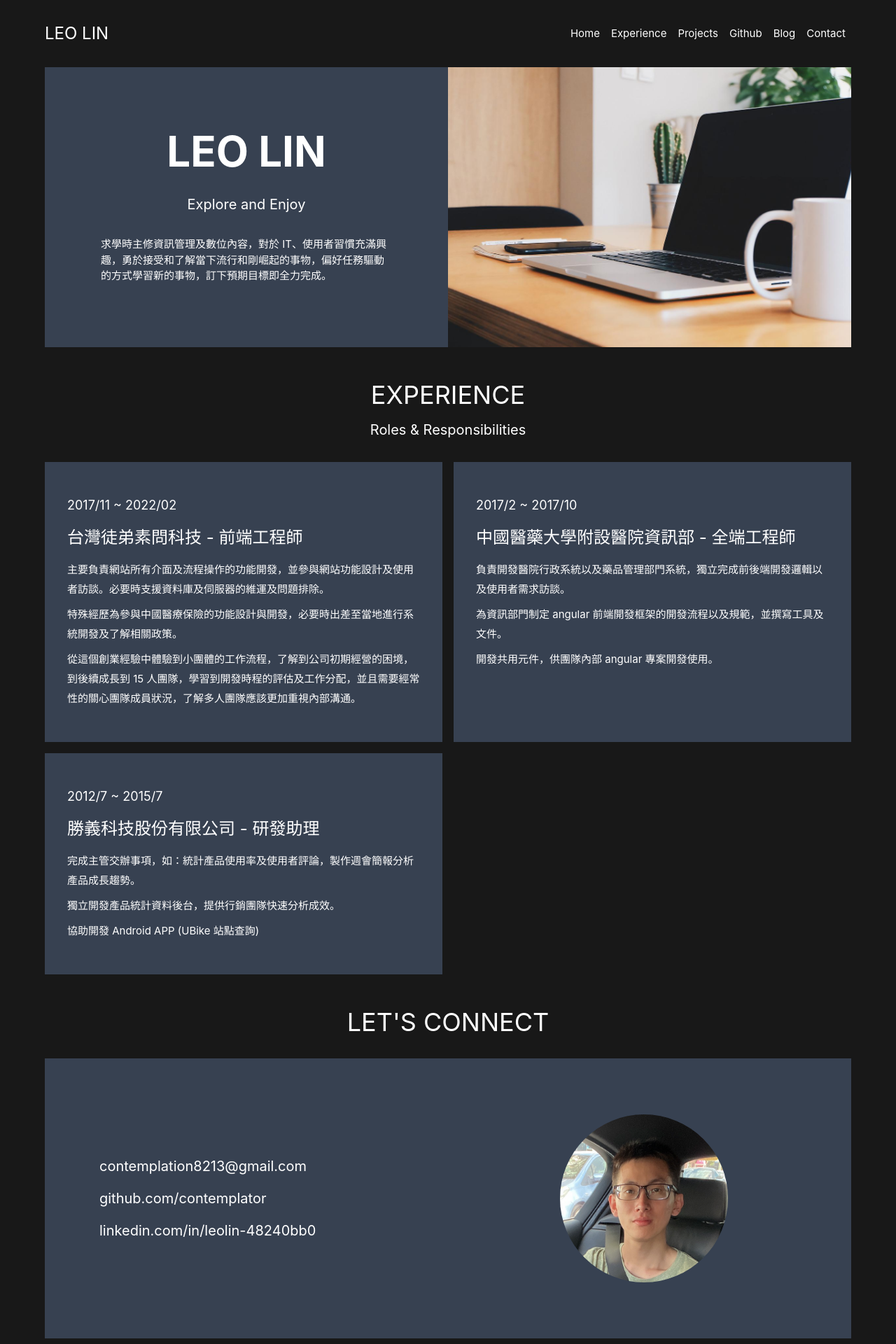
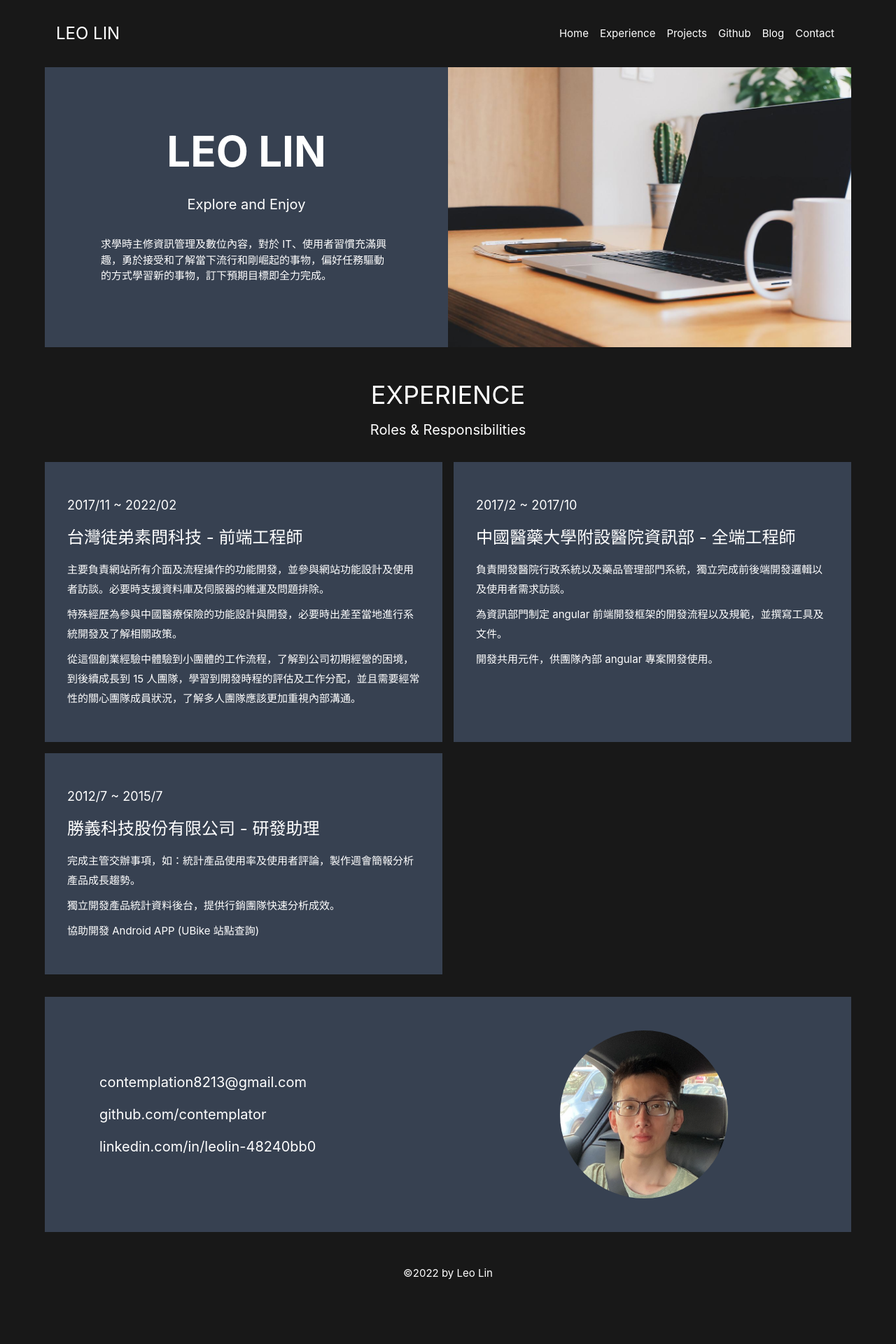
Before and after one commit to contemplator/resume-2022, a Vue app: page / in a window 1280 px wide. Shown: the top 1920 px of the page at 70% size. After the commit the page ends 1855 px from the top, so only its background shows below. Built offline with nearby package versions, Linux system fonts and the light colour scheme; some icons are missing.

Commit message:
feature: 完成 RWD

```diff
--- a/package.json
+++ b/package.json
@@ -1,6 +1,6 @@
 {
   "name": "leo-resume",
-  "version": "1.0.0",
+  "version": "1.0.1",
   "scripts": {
     "dev": "vite",
     "start": "npm run dev",
--- a/src/App.vue
+++ b/src/App.vue
@@ -12,11 +12,6 @@
   projects: "Projects",
   contact: "Contact",
 };
-// watch:{
-//     $route (to, from){
-//         this.show = false;
-//     }
-// }
 watch(
   () => route.name,
   async () => {
@@ -32,7 +27,7 @@
 </script>
 
 <template>
-  <header>
+  <header class="sticky top-0 z-10">
     <IndexHeader></IndexHeader>
   </header>
 
--- a/src/components/IndexHeader.vue
+++ b/src/components/IndexHeader.vue
@@ -1,13 +1,20 @@
 <script setup lang="ts">
 import { RouterLink } from "vue-router";
+import { Icon } from "@iconify/vue";
+import { ref } from "vue";
+
+let open = ref(false);
+function toggle() {
+  open.value = !open.value;
+}
 </script>
 
 <template>
-  <div class="header max-w-6xl mx-auto flex justify-between items-center my-8">
+  <div class="header max-w-6xl mx-auto flex justify-between items-center py-4 md:py-8 px-4">
     <div id="website-title" class="text-2xl font-medium uppercase">
       <RouterLink to="/">Leo Lin</RouterLink>
     </div>
-    <div id="navigation" class="flex-1">
+    <div id="navigation" class="flex-1 hidden md:block">
       <nav>
         <ul class="flex items-center float-right">
           <li class="mx-2"><RouterLink to="/">Home</RouterLink></li>
@@ -28,5 +35,53 @@
         </ul>
       </nav>
     </div>
+    <div class="block md:hidden">
+      <Icon icon="eva:menu-fill" class="text-3xl cursor-pointer" @click="toggle" />
+    </div>
+  </div>
+  <!-- slide -->
+  <div class="fixed inset-0 overflow-hidden z-10 nav-slide" v-if="open === true">
+    <div class="absolute inset-0 overflow-hidden">
+      <div class="absolute inset-0 bg-gray-700 bg-opacity-90 transition-opacity" aria-hidden="true"></div>
+      <div class="pointer-events-none fixed inset-y-0 right-0 flex max-w-xs pl-10">
+        <div class="pointer-events-auto relative w-screen max-w-md">
+          <div class="absolute top-0 left-0 -ml-8 flex pt-4 pr-2 sm:-ml-10 sm:pr-4">
+            <button type="button" class="rounded-md text-gray-300 hover:text-white focus:outline-none focus:ring-2 focus:ring-white" @click="toggle">
+              <Icon icon="la:times" class="text-3xl text-white" />
+            </button>
+          </div>
+
+          <div class="flex h-full flex-col overflow-y-scroll bg-gray-700 py-6 shadow-xl items-center">
+            <div class="relative mt-6 flex-1 px-4 sm:px-6">
+              <nav>
+                <ul class="float-right">
+                  <li @click="toggle" class="mx-2"><RouterLink to="/">Home</RouterLink></li>
+                  <li @click="toggle" class="mx-2"><RouterLink to="/experience">Experience</RouterLink></li>
+                  <li @click="toggle" class="mx-2"><RouterLink to="/projects">Projects</RouterLink></li>
+                  <!-- <li class="mx-2 social-link">
+                    <a href="https://www.linkedin.com/in/leolin-48240bb0/" class="" target="_blank">LinkedIn</a>
+                  </li> -->
+                  <li @click="toggle" class="mx-2 social-link"><a href="https://github.com/contemplator" target="_blank">Github</a></li>
+                  <li @click="toggle" class="mx-2 social-link"><a href="https://blog.hung.services/" target="_blank">Blog</a></li>
+                  <li @click="toggle" class="mx-2"><RouterLink to="/contact">Contact</RouterLink></li>
+                </ul>
+              </nav>
+            </div>
+          </div>
+        </div>
+      </div>
+    </div>
   </div>
 </template>
+
+<style scoped lang="scss">
+.header {
+  background-color: var(--color-background);
+}
+.nav-slide nav li {
+  @apply text-2xl;
+  &:not(:first-child) {
+    @apply mt-4;
+  }
+}
+</style>
--- a/src/views/ContactView.vue
+++ b/src/views/ContactView.vue
@@ -4,7 +4,7 @@
 
 <template>
   <div class="max-w-6xl mx-auto">
-    <div class="flex bg-gray-700 section-content mt-8">
+    <div class="md:flex bg-gray-700 section-content mt-8">
       <div class="flex-1 flex justify-center flex-col p-8">
         <div class="connect-item text-3xl">
           <Icon icon="eva:email-outline" />
@@ -21,7 +21,7 @@
           </div>
         </div>
       </div>
-      <div class="flex-1 flex justify-center flex-col p-12">
+      <div class="flex-1 flex justify-center flex-col px-12 pt-0 pb-12 md:pt-12">
         <img alt="avatar" src="@/assets/avatar.png" class="circle" />
       </div>
     </div>
@@ -32,10 +32,12 @@
 .connect-item {
   @apply flex items-center my-2;
   Icon {
-    @apply text-2xl;
+    @apply text-lg md:text-2xl;
   }
   > .connect-item-value {
     @apply ml-4 text-xl;
+    max-width: 100%;
+    word-break: break-all;
     :hover {
       color: var(--color-hint);
     }
--- a/src/views/HomeView.vue
+++ b/src/views/HomeView.vue
@@ -1,16 +1,17 @@
 <script setup lang="ts">
-import { Icon } from "@iconify/vue";
+import ContactView from "./ContactView.vue";
+import Experience from "./ExperienceView.vue";
 </script>
 
 <template>
   <main>
     <div class="max-w-6xl mx-auto">
       <section id="personality">
-        <div class="flex bg-gray-700 section-content">
+        <div class="md:flex bg-gray-700 section-content">
           <div class="flex-1 personality-content flex justify-center flex-col p-8">
-            <div class="name uppercase text-center text-6xl font-bold mb-8">Leo Lin</div>
+            <div class="name uppercase text-center text-4xl md:text-6xl font-bold mb-8">Leo Lin</div>
             <div class="slogon text-center mb-8 text-xl">Explore and Enjoy</div>
-            <div class="description text-left whitespace-normal px-12">
+            <div class="description text-left whitespace-normal md:px-12">
               求學時主修資訊管理及數位內容，對於
               IT、使用者習慣充滿興趣，勇於接受和了解當下流行和剛崛起的事物，偏好任務驅動的方式學習新的事物，訂下預期目標即全力完成。
             </div>
@@ -18,73 +19,16 @@
           <div class="flex-1 personality-image p-8"></div>
         </div>
       </section>
-      <section id="experience">
-        <div class="text-4xl mt-12 mb-4 uppercase text-center">Experience</div>
-        <div class="text-xl mb-8 text-center">Roles & Responsibilities</div>
-        <div class="grid grid-cols-1 md:grid-cols-2 gap-4">
-          <div class="experience-card">
-            <div class="experience-time">2017/11 ~ 2022/02</div>
-            <div class="experience-title">台灣徒弟素問科技 - 前端工程師</div>
-            <div class="experience-content">
-              <p>主要負責網站所有介面及流程操作的功能開發，並參與網站功能設計及使用者訪談。必要時支援資料庫及伺服器的維運及問題排除。</p>
-              <p>特殊經歷為參與中國醫療保險的功能設計與開發，必要時出差至當地進行系統開發及了解相關政策。</p>
-              <p>
-                從這個創業經驗中體驗到小團體的工作流程，了解到公司初期經營的困境，到後續成長到 15
-                人團隊，學習到開發時程的評估及工作分配，並且需要經常性的關心團隊成員狀況，了解多人團隊應該更加重視內部溝通。
-              </p>
-            </div>
-          </div>
-          <div class="experience-card">
-            <div class="experience-time">2017/2 ~ 2017/10</div>
-            <div class="experience-title">中國醫藥大學附設醫院資訊部 - 全端工程師</div>
-            <div class="experience-content">
-              <p>負責開發醫院行政系統以及藥品管理部門系統，獨立完成前後端開發邏輯以及使用者需求訪談。</p>
-              <p>為資訊部門制定 angular 前端開發框架的開發流程以及規範，並撰寫工具及文件。</p>
-              <p>開發共用元件，供團隊內部 angular 專案開發使用。</p>
-            </div>
-          </div>
-          <div class="experience-card">
-            <div class="experience-time">2012/7 ~ 2015/7</div>
-            <div class="experience-title">勝義科技股份有限公司 - 研發助理</div>
-            <div class="experience-content">
-              <p>完成主管交辦事項，如：統計產品使用率及使用者評論，製作週會簡報分析產品成長趨勢。</p>
-              <p>獨立開發產品統計資料後台，提供行銷團隊快速分析成效。</p>
-              <p>協助開發 Android APP (UBike 站點查詢)</p>
-            </div>
-          </div>
-        </div>
-      </section>
-      <section>
-        <div class="text-4xl mt-12 mb-4 uppercase text-center">Let's connect</div>
-        <div class="flex bg-gray-700 section-content mt-8">
-          <div class="flex-1 flex justify-center flex-col p-8">
-            <div class="connect-item text-3xl">
-              <Icon icon="eva:email-outline" />
-              <div class="connect-item-value"><a href="mailto:contemplation8213@gmail.com" target="_blank">contemplation8213@gmail.com</a></div>
-            </div>
-            <div class="connect-item text-3xl">
-              <Icon icon="eva:github-fill" />
-              <div class="connect-item-value"><a href="https://github.com/contemplator" target="_blank">github.com/contemplator</a></div>
-            </div>
-            <div class="connect-item text-3xl">
-              <Icon icon="eva:linkedin-fill" />
-              <div class="connect-item-value">
-                <a href="https://www.linkedin.com/in/leolin-48240bb0/" target="_blank">linkedin.com/in/leolin-48240bb0</a>
-              </div>
-            </div>
-          </div>
-          <div class="flex-1 flex justify-center flex-col p-12">
-            <img alt="avatar" src="@/assets/avatar.png" class="circle" />
-          </div>
-        </div>
-      </section>
+      <Experience></Experience>
+      <ContactView></ContactView>
     </div>
   </main>
 </template>
 
 <style lang="scss" scoped>
-.section-content {
-  min-height: 400px;
+.section-content,
+.personality-image {
+  min-height: 300px;
 }
 .personality-image {
   background-image: url("@/assets/user.jpg");
@@ -106,22 +50,12 @@
 .connect-item {
   @apply flex items-center my-2;
   Icon {
-    @apply text-2xl;
+    @apply text-lg md:text-2xl;
   }
   > .connect-item-value {
     @apply ml-4 text-xl;
-    :hover {
-      color: var(--color-hint);
-    }
-  }
-}
-.connect-item {
-  @apply flex items-center my-2;
-  Icon {
-    @apply text-2xl;
-  }
-  > .connect-item-value {
-    @apply ml-4 text-xl;
+    max-width: 100%;
+    word-break: break-all;
     :hover {
       color: var(--color-hint);
     }
@@ -133,4 +67,13 @@
   border: 0;
   margin: 0 auto;
 }
+@media screen and (min-width: 768px) {
+  .section-content,
+  .personality-image {
+    min-height: 400px;
+  }
+  .experience-content {
+    @apply text-base;
+  }
+}
 </style>
```
Also changed, not shown: src/views/ProjectsView.vue (+7 -7 lines).
